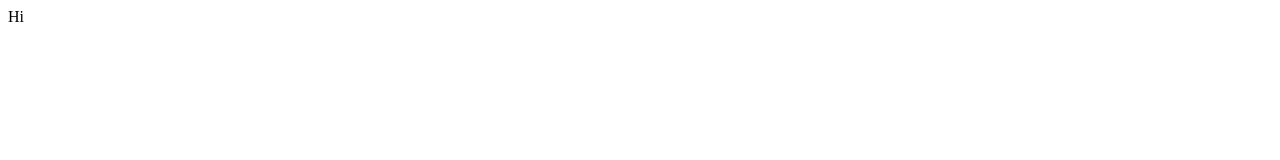
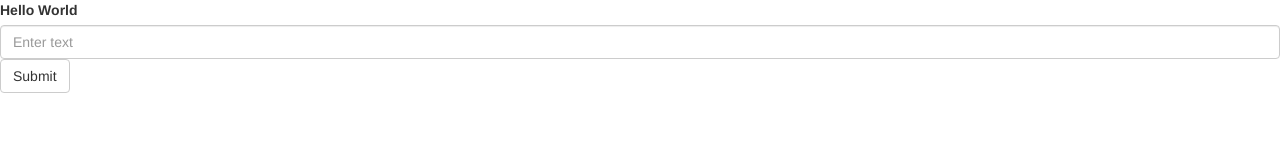
Before and after one commit to yuehkchou/ogremagi, a React app: page / in a window 1280 px wide. Built offline with nearby package versions, Linux system fonts and the light colour scheme.

Commit message:
Feature() submit bar added in SurveyForm.js

```diff
--- a/client/components/SurveyForm.js
+++ b/client/components/SurveyForm.js
@@ -1,29 +1,48 @@
 import React from 'react';
+import {FormGroup, FormControl, ControlLabel, Button, form} from 'react-bootstrap';
 class SurveyForm extends React.Component {
   constructor() {
     super()
     // initialize state
-    this.state = {value: ''};
+    this.state = {value: ''}; // sets the intiate state to value with an empty string
+    console.log();
+
+    this.handleChange = this.handleChange.bind(this);  // When puting text inside the input field auto change
+    this.onFormSubmit = this.onFormSubmit.bind(this); // When submit form, grab the form with something.
   }
-  handleChange(e) {
-    this.setState({value: e.target.value});
-  },
+
+  handleChange(event) {
+    this.setState({value: event.target.value});
+  }
+
+  onFormSubmit(event){
+    event.preventDefault()
+    console.log(this.state.value)
+    this.setState({value: ''});
+  }
+
+
+
 
   render() {
     return (
-      <form>
+      <form onSubmit={this.onFormSubmit}>
+      <FormGroup>
         <ControlLabel> Hello World </ControlLabel>
+
         <FormControl
           type="text"
           value={this.state.value}
+
           placeholder="Enter text"
           onChange={this.handleChange}
         />
-
+        <Button type="submit"> Submit </Button>
         </FormGroup>
         </form>
     );
   }
-});
+};
 
-ReactDOM.render(<FormExample />, mountNode);
+// ReactDOM.render(<FormExample />, mountNode);
+export default SurveyForm;
--- a/client/components/app.js
+++ b/client/components/app.js
@@ -1,8 +1,9 @@
 import React from 'react';
+import SurveyForm from './SurveyForm';
 
 const App = () => (
  <div>
-  Hi
+  <SurveyForm />
  </div>
 
 );
--- a/index.html
+++ b/index.html
@@ -2,11 +2,12 @@
 <html>
   <head>
     <title>OgreMagi</title>
+    <link rel="stylesheet" href="https://maxcdn.bootstrapcdn.com/bootstrap/latest/css/bootstrap.min.css">
   </head>
   <body>
 
     <div id='root'>
     </div>
-    <script src='dist/bundle.js'></script>
+    <script src='static/bundle.js'></script>
   </body>
 </html>
--- a/package.json
+++ b/package.json
@@ -11,6 +11,7 @@
   "author": "",
   "license": "MIT",
   "dependencies": {
+    "axios": "^0.14.0",
     "babel-cli": "^6.14.0",
     "babel-core": "^6.14.0",
     "babel-loader": "^6.2.5",
```
